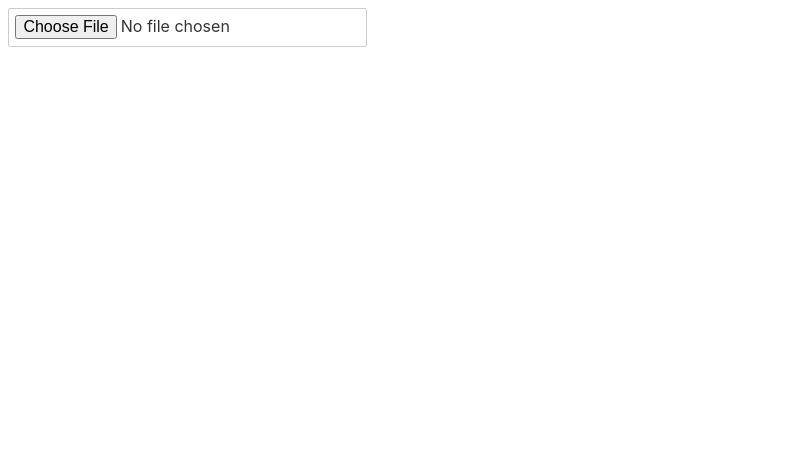
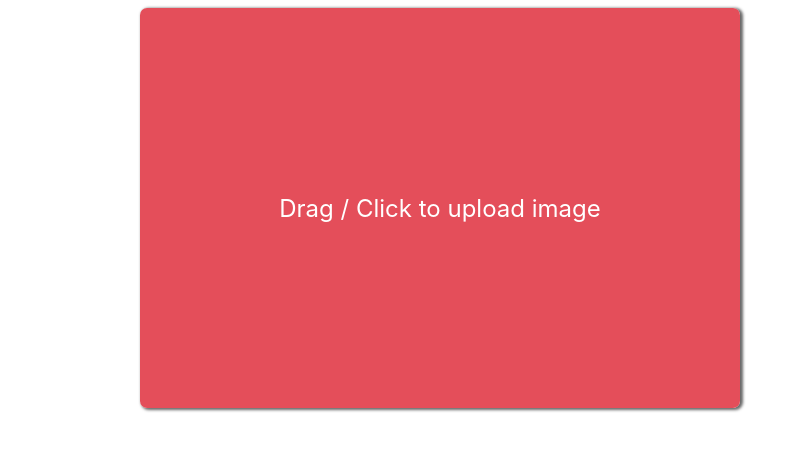
Before and after one commit to Daniel-Vnzla/fullstack-react-image-uploader, a Svelte app in the folder frontend/: page / in a window 1280 px wide. Shown: the top 450 px of the page, without its empty margins (0-800 px from the left). Built offline with nearby package versions, Linux system fonts and the light colour scheme.

Commit message:
add: drag and drop component

```diff
--- a/frontend/src/App.svelte
+++ b/frontend/src/App.svelte
@@ -7,5 +7,8 @@
 </main>
 
 <style>
-
+	main {
+		max-width: 1000px;
+		margin: 0 auto;
+	}
 </style>
--- a/frontend/src/components/DragAndDrop.svelte
+++ b/frontend/src/components/DragAndDrop.svelte
@@ -5,3 +5,39 @@
 <div>
 	<input type="file"  />
 </div>
+
+<style>
+	input[type="file"] {
+		position: relative;
+		width: 600px;
+		height: 400px;
+		color: #fff;
+		overflow: hidden;
+		border-radius: 7px;
+		border: none;
+		box-shadow: 2px 1px 3px 1px rgba(0,0,0, .6);
+		transition: 300ms transform ease-in-out;
+	}
+
+	input[type="file"]::before {
+		position: absolute;
+		display: flex;
+		justify-content: center;
+		align-items: center;
+		font-size: 1.5rem;
+		color: #fff;
+		content: "Drag / Click to upload image";
+		top: 0;
+		left: 0;
+		bottom: 0;
+		right: 0;
+		background: #E44E5A;
+		pointer-events: none;
+	}
+
+	input[type="file"]:hover {
+		transform: scale(1.01);
+	}
+
+
+</style>
```
